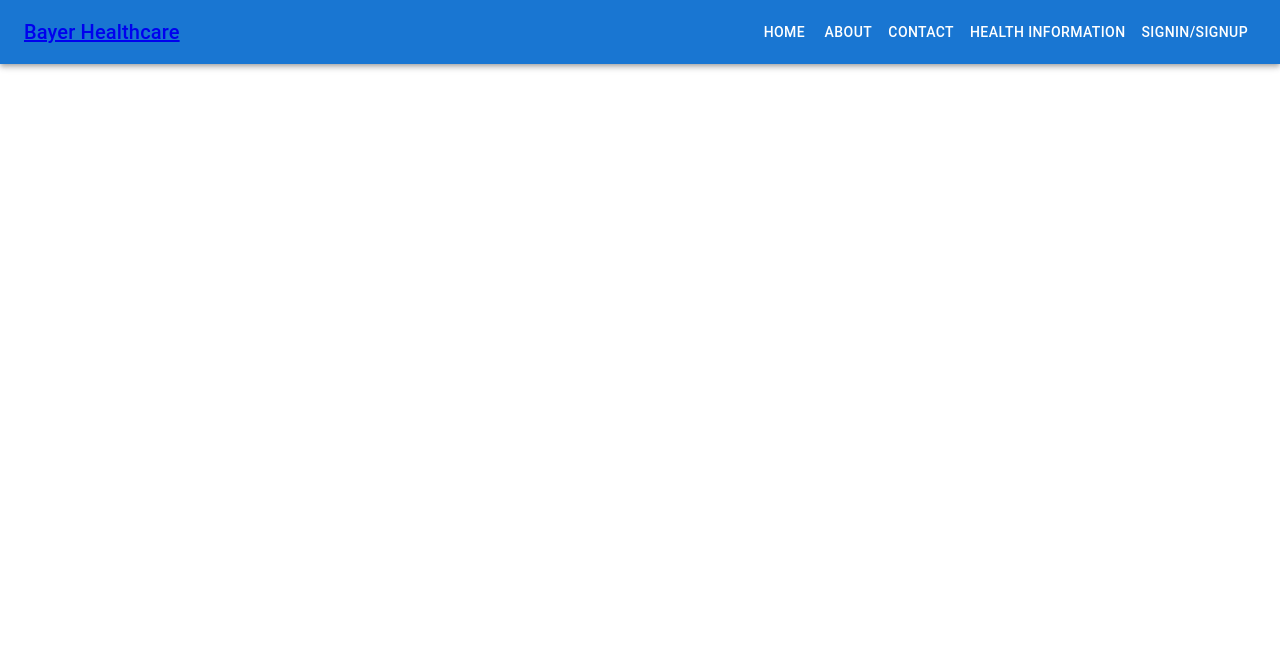
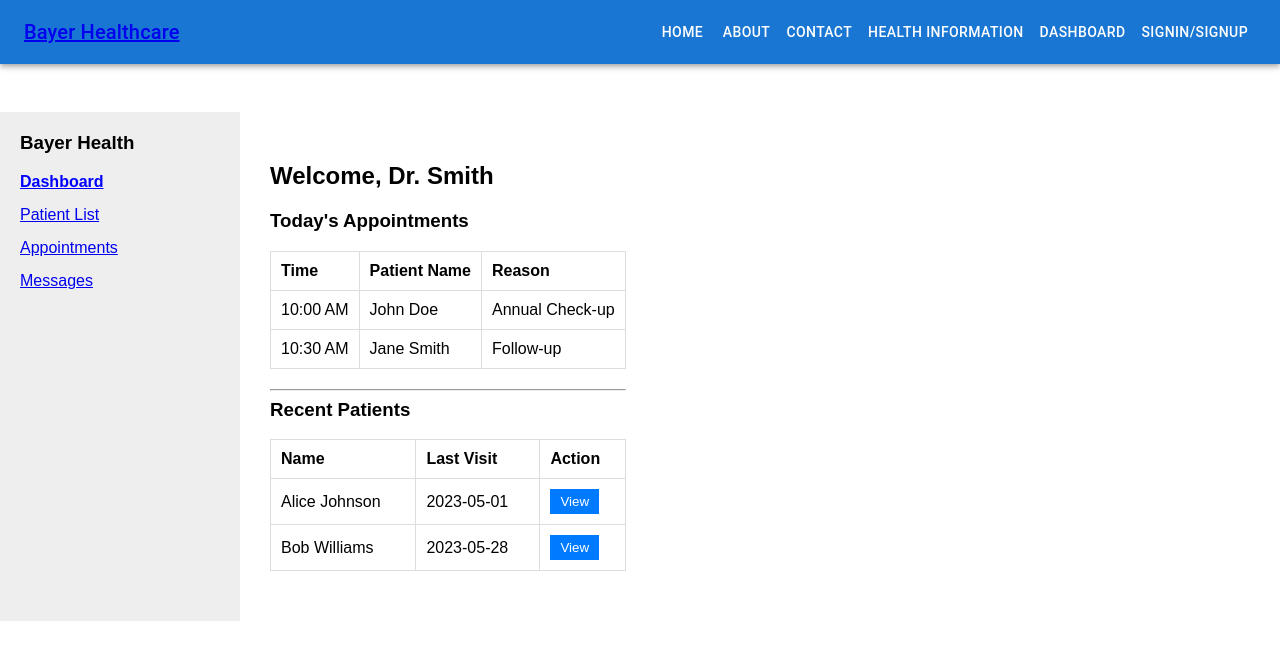
Before and after one commit to madhankumar786/hcl-health-care, a React (Create React App) app: page /doctor-dashboard in a window 1280 px wide. Shown: the top 660 px of the page. Built offline with nearby package versions, Linux system fonts and the light colour scheme.

Commit message:
final commit

```diff
--- a/src/App.css
+++ b/src/App.css
@@ -0,0 +1,98 @@
+.App {
+    text-align: center;
+  }
+
+  .App-logo {
+    height: 40vmin;
+    pointer-events: none;
+  }
+
+  @media (prefers-reduced-motion: no-preference) {
+    .App-logo {
+      animation: App-logo-spin infinite 20s linear;
+    }
+  }
+
+  .App-header {
+    background-color: #282c34;
+    min-height: 100vh;
+    display: flex;
+    flex-direction: column;
+    align-items: center;
+    justify-content: center;
+    font-size: calc(10px + 2vmin);
+    color: white;
+  }
+
+  .App-link {
+    color: #61dafb;
+  }
+
+  @keyframes App-logo-spin {
+    from {
+      transform: rotate(0deg);
+    }
+    to {
+      transform: rotate(360deg);
+    }
+  }
+  /* App.css */
+
+  .dashboard-container {
+    display: flex;
+    font-family: Arial, sans-serif;
+  }
+
+  .sidebar {
+    width: 200px;
+    background-color: #eeeeee;
+    padding: 20px;
+  }
+
+  .sidebar ul {
+    list-style-type: none;
+    padding: 0;
+  }
+
+  .sidebar ul li {
+    margin-bottom: 15px;
+    cursor: pointer;
+  }
+
+  .content {
+    padding: 20px;
+    flex-grow: 1;
+  }
+
+  table {
+    width: 100%;
+    border-collapse: collapse;
+    margin-bottom: 20px;
+  }
+
+  table th, table td {
+    padding: 10px;
+    border: 1px solid #dddddd;
+    text-align: left;
+  }
+
+  .view-button {
+    background-color: #007bff;
+    color: white;
+    border: none;
+    padding: 5px 10px;
+    cursor: pointer;
+  }
+
+  .view-button:hover {
+    background-color: #0056b3;
+  }
+
+  h3 {
+    margin-top: 0;
+  }
+  /* Add custom styles for the active link */
+  .active {
+    font-weight: bold;
+    color: blue;
+  }
--- a/src/App.js
+++ b/src/App.js
@@ -8,6 +8,12 @@ import HealthInformation from './components/UpdateCard/index';
 import LoginPage from './components/Login';
 import RegisterPage from './components/Register';
 import AppointmentForm from './components/AppointmentForm';
+import DoctorMenu from './components/Doctor/DoctorMenu';
+import PatientList from './components/Doctor/PatientList';
+import Appointments from './components/Doctor/Appointments';
+import Messages from './components/Doctor/Messages';
+import Logout from './components/Doctor/Logout';
+import Dashboard from './components/Doctor/Dashboard';
 function App() {
   return (
     <div className="appWrapper">
@@ -21,6 +27,13 @@ function App() {
           <Route path="login" element={<LoginPage />} />
           <Route path="register" element={<RegisterPage />} />
           <Route path="book-appointment" element={<AppointmentForm />} />
+          <Route path="doctor-dashboard" element={<DoctorMenu />}>
+            <Route index element={<Dashboard />} />
+            <Route path="patients" element={<PatientList />} />
+            <Route path="appointments" element={<Appointments />} />
+            <Route path="messages" element={<Messages />} />
+            <Route path="logout" element={<Logout />} />
+          </Route>
         </Routes>
       </Router>
     </div>
--- /dev/null
+++ b/src/components/Doctor/Appointments.jsx
@@ -0,0 +1,33 @@
+import React from 'react';
+
+const Appointments = () => {
+    const appointments = [
+        { time: '10:00 AM', patientName: 'John Doe', reason: 'Annual Check-up' },
+        { time: '10:30 AM', patientName: 'Jane Smith', reason: 'Follow-up' }
+      ];
+  return (
+  <div className="appointments">
+  <h3>Today's Appointments</h3>
+  <table>
+    <thead>
+      <tr>
+        <th>Time</th>
+        <th>Patient Name</th>
+        <th>Reason</th>
+      </tr>
+    </thead>
+    <tbody>
+      {appointments.map((appointment, index) => (
+        <tr key={index}>
+          <td>{appointment.time}</td>
+          <td>{appointment.patientName}</td>
+          <td>{appointment.reason}</td>
+        </tr>
+      ))}
+    </tbody>
+  </table>
+</div>
+  )
+};
+
+export default Appointments;
--- /dev/null
+++ b/src/components/Doctor/Dashboard.jsx
@@ -0,0 +1,67 @@
+import React from "react";
+
+const Dashboard = () => {
+  const appointments = [
+    { time: "10:00 AM", patientName: "John Doe", reason: "Annual Check-up" },
+    { time: "10:30 AM", patientName: "Jane Smith", reason: "Follow-up" },
+  ];
+
+  const patients = [
+    { name: "Alice Johnson", lastVisit: "2023-05-01" },
+    { name: "Bob Williams", lastVisit: "2023-05-28" },
+  ];
+  return (
+    <main className="content">
+      <h2>Welcome, Dr. Smith</h2>
+
+      <div className="appointments">
+        <h3>Today's Appointments</h3>
+        <table>
+          <thead>
+            <tr>
+              <th>Time</th>
+              <th>Patient Name</th>
+              <th>Reason</th>
+            </tr>
+          </thead>
+          <tbody>
+            {appointments.map((appointment, index) => (
+              <tr key={index}>
+                <td>{appointment.time}</td>
+                <td>{appointment.patientName}</td>
+                <td>{appointment.reason}</td>
+              </tr>
+            ))}
+          </tbody>
+        </table>
+      </div>
+      <hr />
+
+      <div className="patients">
+        <h3>Recent Patients</h3>
+        <table>
+          <thead>
+            <tr>
+              <th>Name</th>
+              <th>Last Visit</th>
+              <th>Action</th>
+            </tr>
+          </thead>
+          <tbody>
+            {patients.map((patient, index) => (
+              <tr key={index}>
+                <td>{patient.name}</td>
+                <td>{patient.lastVisit}</td>
+                <td>
+                  <button className="view-button">View</button>
+                </td>
+              </tr>
+            ))}
+          </tbody>
+        </table>
+      </div>
+    </main>
+  );
+};
+
+export default Dashboard;
--- /dev/null
+++ b/src/components/Doctor/DoctorMenu.jsx
@@ -0,0 +1,62 @@
+import React from "react";
+import { BrowserRouter as Router, NavLink } from "react-router-dom";
+import { Outlet } from "react-router-dom";
+const DoctorMenu = () => {
+  return (
+    <div className="dashboard-container">
+      {/* Sidebar with linked navigation */}
+      <aside className="sidebar">
+        <h3>Bayer Health</h3>
+        <ul>
+          <li>
+            <NavLink
+              to="/doctor-dashboard"
+              className={({ isActive }) => (isActive ? "active" : "")}
+            >
+              Dashboard
+            </NavLink>
+          </li>
+          <li>
+            <NavLink
+              to="/doctor-dashboard/patients"
+              className={({ isActive }) => (isActive ? "active" : "")}
+            >
+              Patient List
+            </NavLink>
+          </li>
+          <li>
+            <NavLink
+              to="/doctor-dashboard/appointments"
+              className={({ isActive }) => (isActive ? "active" : "")}
+            >
+              Appointments
+            </NavLink>
+          </li>
+          <li>
+            <NavLink
+              to="/doctor-dashboard/messages"
+              className={({ isActive }) => (isActive ? "active" : "")}
+            >
+              Messages
+            </NavLink>
+          </li>
+          {/* <li>
+            <NavLink
+              to="/logout"
+              className={({ isActive }) => (isActive ? "active" : "")}
+            >
+              Logout
+            </NavLink>
+          </li> */}
+        </ul>
+      </aside>
+      <div style={{ margin: "10px" }}>
+        <Outlet />
+      </div>
+
+      {/* Define Routes to render the correct components */}
+    </div>
+  );
+};
+
+export default DoctorMenu;
--- /dev/null
+++ b/src/components/Doctor/Logout.jsx
@@ -0,0 +1,7 @@
+import React from 'react';
+
+const Logout = () => {
+  return <h2>Logout Page</h2>;
+};
+
+export default Logout;
--- /dev/null
+++ b/src/components/Doctor/Messages.jsx
@@ -0,0 +1,8 @@
+import React from 'react';
+
+
+const Messages = () => {
+  return <h2>Messages page</h2>;
+};
+
+export default Messages;
--- /dev/null
+++ b/src/components/Doctor/PatientList.jsx
@@ -0,0 +1,36 @@
+import React from "react";
+
+const PatientList = () => {
+  const patients = [
+    { name: "Alice Johnson", lastVisit: "2023-05-01" },
+    { name: "Bob Williams", lastVisit: "2023-05-28" },
+  ];
+
+  return (
+    <div className="patients">
+      <h3>Recent Patients</h3>
+      <table>
+        <thead>
+          <tr>
+            <th>Name</th>
+            <th>Last Visit</th>
+            <th>Action</th>
+          </tr>
+        </thead>
+        <tbody>
+          {patients.map((patient, index) => (
+            <tr key={index}>
+              <td>{patient.name}</td>
+              <td>{patient.lastVisit}</td>
+              <td>
+                <button className="view-button">View</button>
+              </td>
+            </tr>
+          ))}
+        </tbody>
+      </table>
+    </div>
+  );
+};
+
+export default PatientList;
--- a/src/components/Login/index.jsx
+++ b/src/components/Login/index.jsx
@@ -25,6 +25,7 @@ const LoginPage = () => {
     };
     dispatch(login({ formData, toast }));
     console.log({ email, password });
+    alert("Logged in");
     navigate("/");
     // Handle login logic here
   };
--- a/src/components/Menu/Menu.js
+++ b/src/components/Menu/Menu.js
@@ -10,6 +10,7 @@ const Menu = () => {
 
   const handleLogout = () => {
     dispatch(setLogout());
+    navigate("/login")
   }
   return (
     <>
@@ -22,9 +23,11 @@ const Menu = () => {
           <Button color="inherit" onClick={() => navigate('/about')}>About</Button>
           <Button color="inherit" onClick={() => navigate('/contact')}>Contact</Button>
           <Button color="inherit" onClick={() => navigate('/health-information')}>Health Information</Button>
+          <Button color="inherit" onClick={() => navigate('/doctor-dashboard')}>Dashboard</Button>
           {user && <Button color="inherit" onClick={() => navigate('/book-appointment')}>Book Appointment</Button>}
           {!user && <Button color="inherit" onClick={() => navigate('/login')}>Signin/Signup</Button>}
           {user && <Button color="inherit" onClick={handleLogout}>Logout</Button>}
+
           {user && user.name}
         </Toolbar>
       </AppBar>
--- a/src/components/Register/index.jsx
+++ b/src/components/Register/index.jsx
@@ -56,6 +56,7 @@ const RegisterPage = () => {
       //alert("registered");
       console.log("Form submitted successfully:", formData);
       dispatch(register({ formData, toast }));
+      alert("registered");
       navigate("/");
     } else {
       console.log("Form validation failed.");
```
Also changed, not shown: 2 other files (tests, documents, lock files or other folders).
